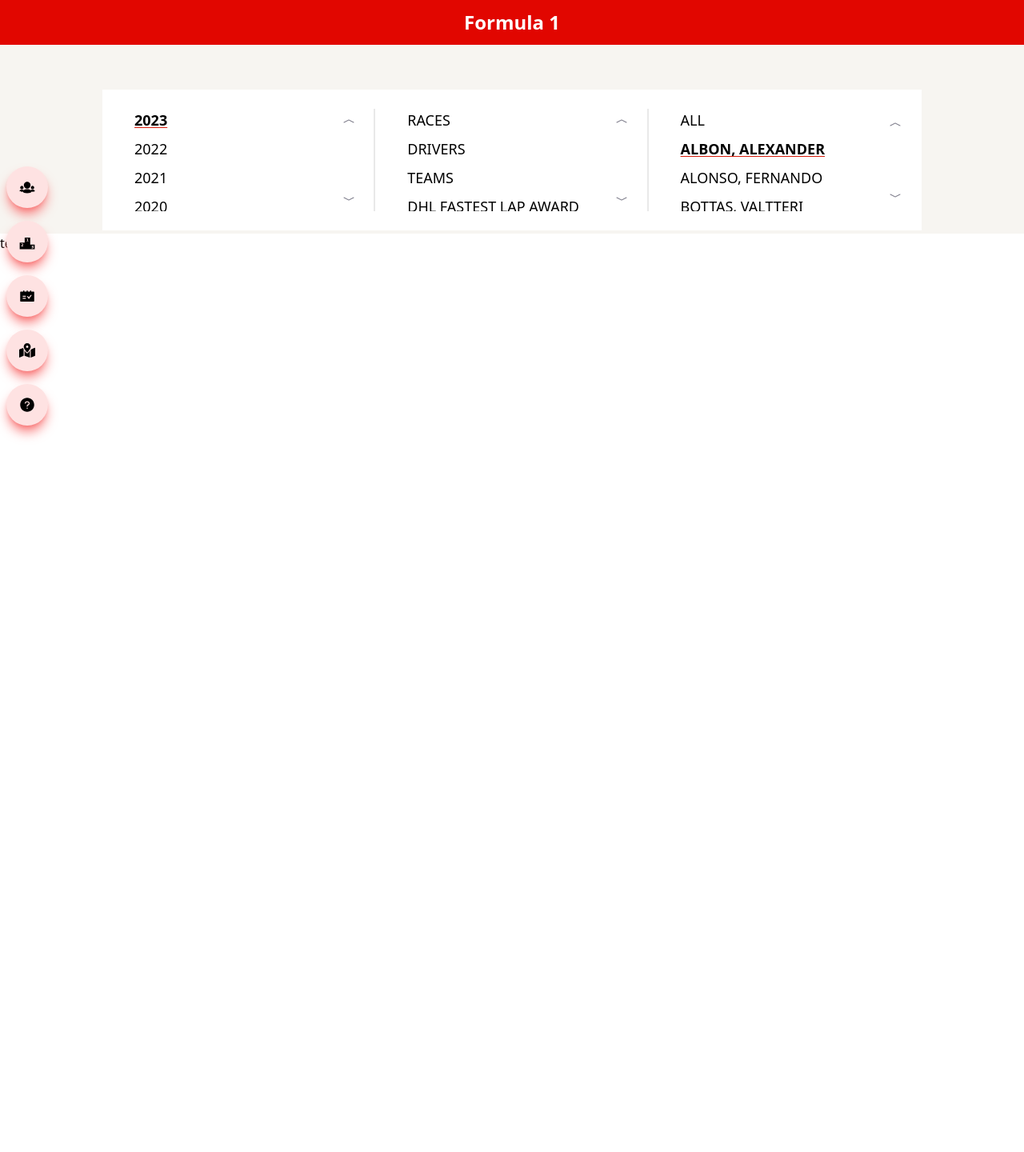
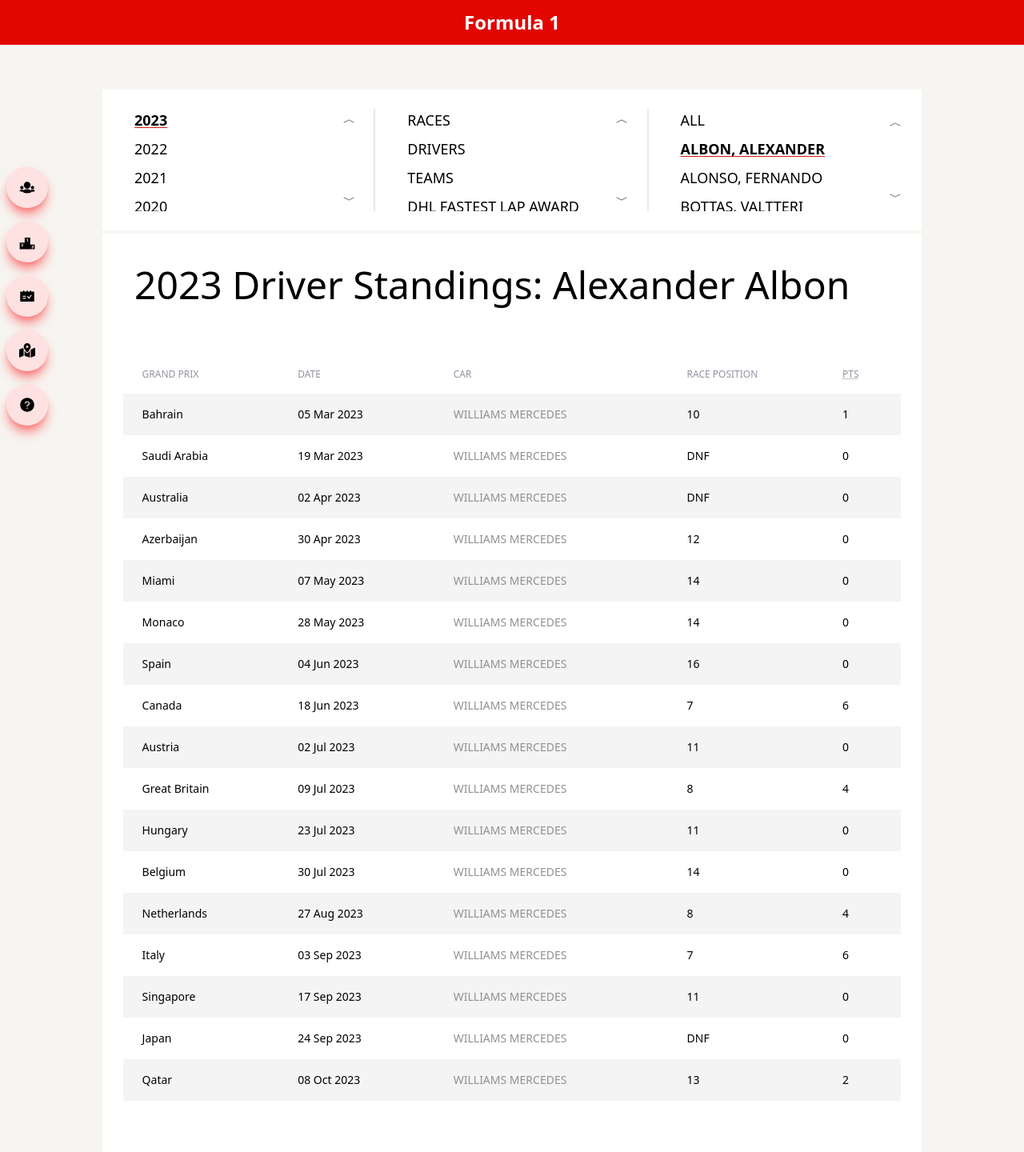
Before and after one commit to Kurtis17/f1-web, a React (Vite) app: page /standings/2023/drivers/albon-alexander in a window 1280 px wide. Shown: the whole page at 80% size. Before the commit the page ends 800 px from the top, so only its background shows below. Built offline with nearby package versions, Linux system fonts and the light colour scheme.

Commit message:
Addition of indivdual driver standing for 2023 season

```diff
--- a/src/App.jsx
+++ b/src/App.jsx
@@ -13,6 +13,8 @@
 import { Teams23 } from "./data/teams/Teams23";
 import CurrentDriverStandings from "./components/CurrentDriverStandings";
 import CurrentTeamStandings from "./components/CurrentTeamStandings";
+import DriverResults from "./components/DriverResults";
+import { Albon23, Alonso23 } from "./data/standings/DriverStandings";
 
 const router = createBrowserRouter([
   {
@@ -65,11 +67,11 @@
       },
       {
         path: "albon-alexander",
-        element: <div>test 1</div>,
+        element: <DriverResults driverStats={Albon23} />,
       },
       {
         path: "alonso-fernando",
-        element: <div>test 2</div>,
+        element: <DriverResults driverStats={Alonso23} />,
       },
       {
         path: "bottas-valtteri",
--- /dev/null
+++ b/src/components/DriverResults.jsx
@@ -0,0 +1,45 @@
+import React from "react";
+
+const DriverResults = ({ driverStats }) => {
+  const driverName = driverStats[0].driver;
+
+  return (
+    <div className="bg-[#f7f5f1] w-full">
+      <div className="w-[80%] m-auto bg-white">
+        <h2 className="text-5xl pt-10 pl-10 pb-16 font-medium">
+          2023 Driver Standings: {driverName}
+        </h2>
+        <div className="w-[95%] m-auto pb-16">
+          <div className="flex uppercase w-full text-[#9492a1] text-xs">
+            <h3 className="w-[20%] pl-6 py-4">Grand Prix</h3>
+
+            <h3 className="w-[20%] pl-6 py-4">Date</h3>
+            <h3 className="w-[30%] pl-6 py-4">Car</h3>
+            <h3 className="w-[20%] pl-6 py-4">Race Position</h3>
+            <h3 className="w-[10%] pl-6 py-4 decoration-dotted underline">
+              Pts
+            </h3>
+          </div>
+          {driverStats.map((race, index) => (
+            <div
+              className={`w-full flex text-sm font-medium ${
+                index % 2 === 0 ? "bg-[#f4f4f4]" : ""
+              }`}
+              key={index}
+            >
+              <p className="w-[20%] pl-6 py-4">{race.gp}</p>
+              <p className="w-[20%] pl-6 py-4">{race.date}</p>
+              <p className="w-[30%] pl-6 py-4 uppercase text-[#91918e]">
+                {race.team}
+              </p>
+              <p className="w-[20%] pl-6 py-4">{race.position}</p>
+              <p className="w-[10%] pl-6 py-4">{race.points}</p>
+            </div>
+          ))}
+        </div>
+      </div>
+    </div>
+  );
+};
+
+export default DriverResults;
--- a/src/data/standings/DriverStandings.js
+++ b/src/data/standings/DriverStandings.js
@@ -154,3 +154,281 @@
     points: 0,
   },
 ];
+
+export const Albon23 = [
+  {
+    driver: "Alexander Albon",
+    gp: "Bahrain",
+    date: "05 Mar 2023",
+    team: "Williams Mercedes",
+    position: 10,
+    points: 1,
+  },
+  {
+    driver: "Alexander Albon",
+    gp: "Saudi Arabia",
+    date: "19 Mar 2023",
+    team: "Williams Mercedes",
+    position: "DNF",
+    points: 0,
+  },
+  {
+    driver: "Alexander Albon",
+    gp: "Australia",
+    date: "02 Apr 2023",
+    team: "Williams Mercedes",
+    position: "DNF",
+    points: 0,
+  },
+  {
+    driver: "Alexander Albon",
+    gp: "Azerbaijan",
+    date: "30 Apr 2023",
+    team: "Williams Mercedes",
+    position: 12,
+    points: 0,
+  },
+  {
+    driver: "Alexander Albon",
+    gp: "Miami",
+    date: "07 May 2023",
+    team: "Williams Mercedes",
+    position: 14,
+    points: 0,
+  },
+  {
+    driver: "Alexander Albon",
+    gp: "Monaco",
+    date: "28 May 2023",
+    team: "Williams Mercedes",
+    position: 14,
+    points: 0,
+  },
+  {
+    driver: "Alexander Albon",
+    gp: "Spain",
+    date: "04 Jun 2023",
+    team: "Williams Mercedes",
+    position: 16,
+    points: 0,
+  },
+  {
+    driver: "Alexander Albon",
+    gp: "Canada",
+    date: "18 Jun 2023",
+    team: "Williams Mercedes",
+    position: 7,
+    points: 6,
+  },
+  {
+    driver: "Alexander Albon",
+    gp: "Austria",
+    date: "02 Jul 2023",
+    team: "Williams Mercedes",
+    position: 11,
+    points: 0,
+  },
+  {
+    driver: "Alexander Albon",
+    gp: "Great Britain",
+    date: "09 Jul 2023",
+    team: "Williams Mercedes",
+    position: 8,
+    points: 4,
+  },
+  {
+    driver: "Alexander Albon",
+    gp: "Hungary",
+    date: "23 Jul 2023",
+    team: "Williams Mercedes",
+    position: 11,
+    points: 0,
+  },
+  {
+    driver: "Alexander Albon",
+    gp: "Belgium",
+    date: "30 Jul 2023",
+    team: "Williams Mercedes",
+    position: 14,
+    points: 0,
+  },
+  {
+    driver: "Alexander Albon",
+    gp: "Netherlands",
+    date: "27 Aug 2023",
+    team: "Williams Mercedes",
+    position: 8,
+    points: 4,
+  },
+  {
+    driver: "Alexander Albon",
+    gp: "Italy",
+    date: "03 Sep 2023",
+    team: "Williams Mercedes",
+    position: 7,
+    points: 6,
+  },
+  {
+    driver: "Alexander Albon",
+    gp: "Singapore",
+    date: "17 Sep 2023",
+    team: "Williams Mercedes",
+    position: 11,
+    points: 0,
+  },
+  {
+    driver: "Alexander Albon",
+    gp: "Japan",
+    date: "24 Sep 2023",
+    team: "Williams Mercedes",
+    position: "DNF",
+    points: 0,
+  },
+  {
+    driver: "Alexander Albon",
+    gp: "Qatar",
+    date: "08 Oct 2023",
+    team: "Williams Mercedes",
+    position: 13,
+    points: 2,
+  },
+];
+
+export const Alonso23 = [
+  {
+    driver: "Fernando Alonso",
+    gp: "Bahrain",
+    date: "05 Mar 2023",
+    team: "Aston Martin Aramco Mercedes",
+    position: 3,
+    points: 15,
+  },
+  {
+    driver: "Fernando Alonso",
+    gp: "Saudi Arabia",
+    date: "19 Mar 2023",
+    team: "Aston Martin Aramco Mercedes",
+    position: 3,
+    points: 15,
+  },
+  {
+    driver: "Fernando Alonso",
+    gp: "Australia",
+    date: "02 Apr 2023",
+    team: "Aston Martin Aramco Mercedes",
+    position: 3,
+    points: 15,
+  },
+  {
+    driver: "Fernando Alonso",
+    gp: "Azerbaijan",
+    date: "30 Apr 2023",
+    team: "Aston Martin Aramco Mercedes",
+    position: 4,
+    points: 15,
+  },
+  {
+    driver: "Fernando Alonso",
+    gp: "Miami",
+    date: "07 May 2023",
+    team: "Aston Martin Aramco Mercedes",
+    position: 3,
+    points: 15,
+  },
+  {
+    driver: "Fernando Alonso",
+    gp: "Monaco",
+    date: "28 May 2023",
+    team: "Aston Martin Aramco Mercedes",
+    position: 2,
+    points: 18,
+  },
+  {
+    driver: "Fernando Alonso",
+    gp: "Spain",
+    date: "04 Jun 2023",
+    team: "Aston Martin Aramco Mercedes",
+    position: 7,
+    points: 6,
+  },
+  {
+    driver: "Fernando Alonso",
+    gp: "Canada",
+    date: "18 Jun 2023",
+    team: "Aston Martin Aramco Mercedes",
+    position: 2,
+    points: 18,
+  },
+  {
+    driver: "Fernando Alonso",
+    gp: "Austria",
+    date: "02 Jul 2023",
+    team: "Aston Martin Aramco Mercedes",
+    position: 5,
+    points: 14,
+  },
+  {
+    driver: "Fernando Alonso",
+    gp: "Great Britain",
+    date: "09 Jul 2023",
+    team: "Aston Martin Aramco Mercedes",
+    position: 7,
+    points: 6,
+  },
+  {
+    driver: "Fernando Alonso",
+    gp: "Hungary",
+    date: "23 Jul 2023",
+    team: "Aston Martin Aramco Mercedes",
+    position: 9,
+    points: 2,
+  },
+  {
+    driver: "Fernando Alonso",
+    gp: "Belgium",
+    date: "30 Jul 2023",
+    team: "Aston Martin Aramco Mercedes",
+    position: 5,
+    points: 10,
+  },
+  {
+    driver: "Fernando Alonso",
+    gp: "Netherlands",
+    date: "27 Aug 2023",
+    team: "Aston Martin Aramco Mercedes",
+    position: 2,
+    points: 19,
+  },
+  {
+    driver: "Fernando Alonso",
+    gp: "Italy",
+    date: "03 Sep 2023",
+    team: "Aston Martin Aramco Mercedes",
+    position: 9,
+    points: 2,
+  },
+  {
+    driver: "Fernando Alonso",
+    gp: "Singapore",
+    date: "17 Sep 2023",
+    team: "Aston Martin Aramco Mercedes",
+    position: 15,
+    points: 0,
+  },
+  {
+    driver: "Fernando Alonso",
+    gp: "Japan",
+    date: "24 Sep 2023",
+    team: "Aston Martin Aramco Mercedes",
+    position: 8,
+    points: 4,
+  },
+  {
+    driver: "Fernando Alonso",
+    gp: "Qatar",
+    date: "08 Oct 2023",
+    team: "Aston Martin Aramco Mercedes",
+    position: 6,
+    points: 9,
+  },
+];
```
